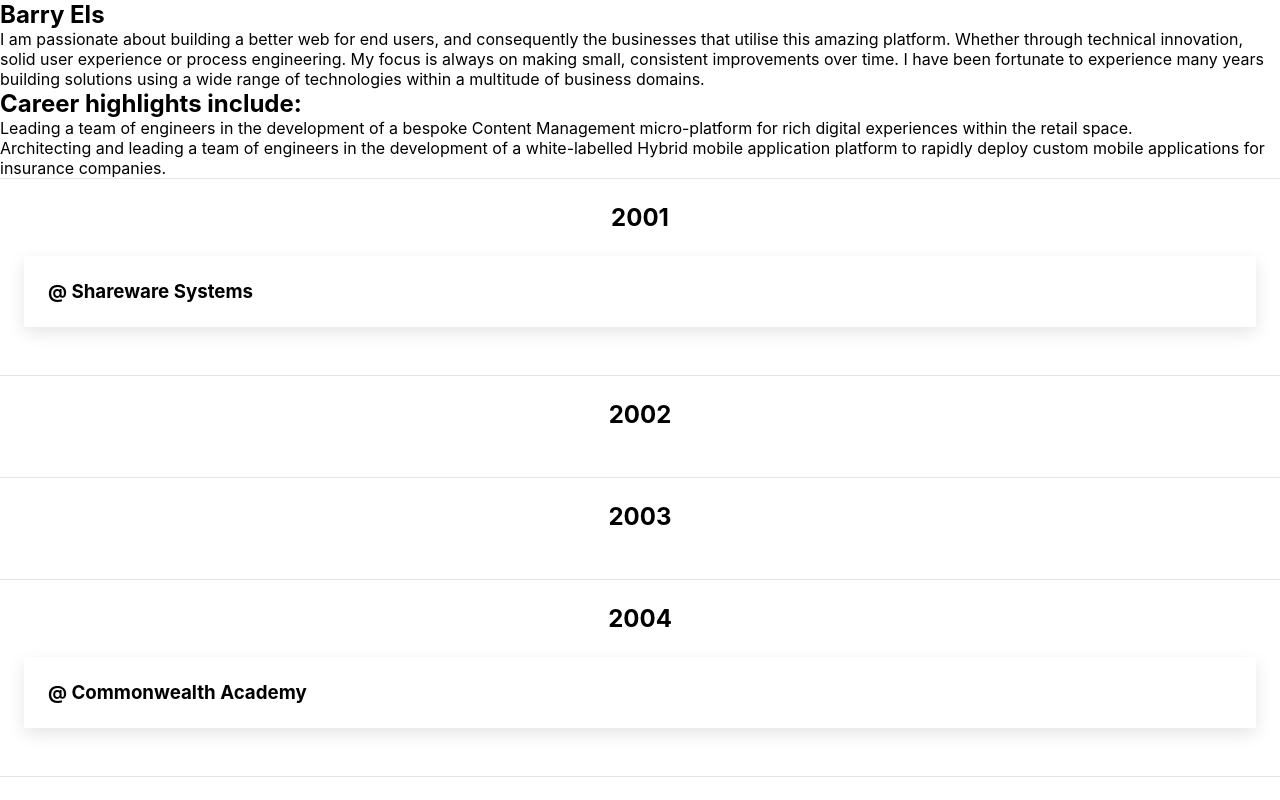
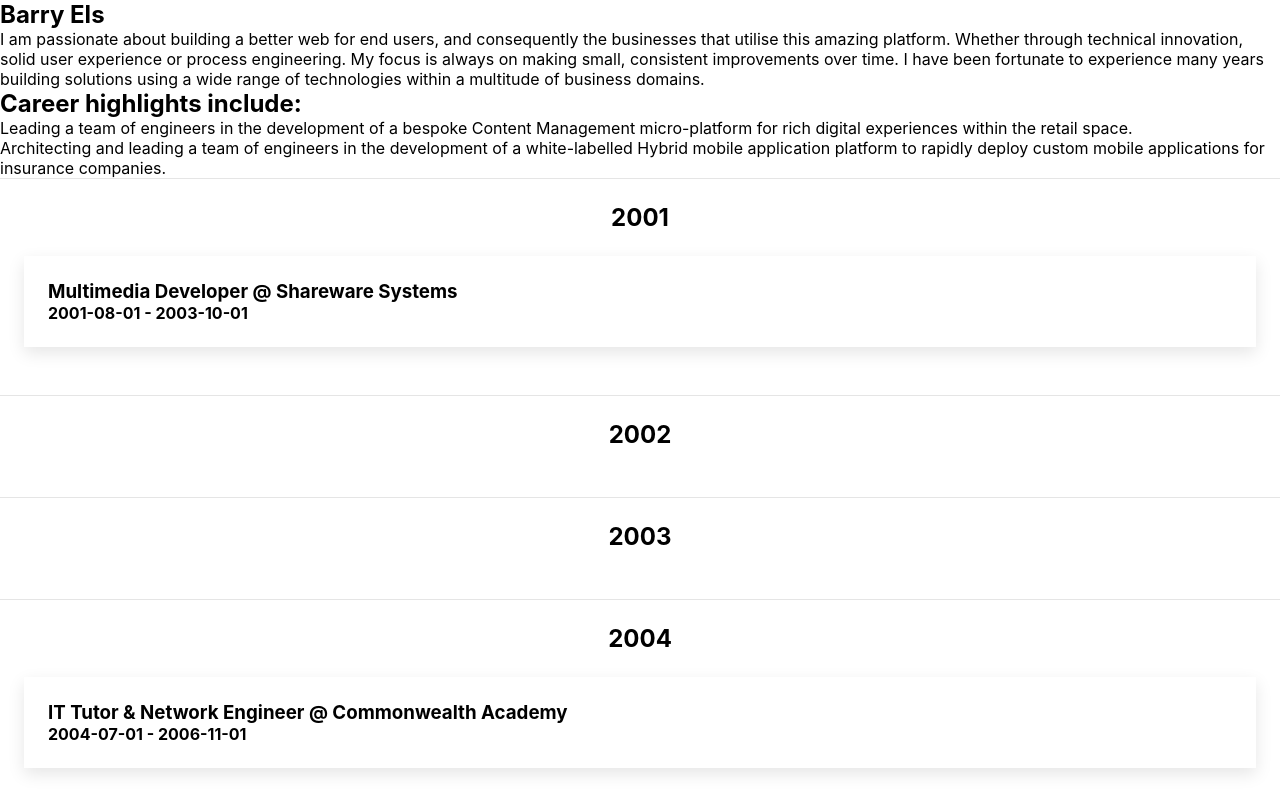
Before and after one commit to barryels/barryels.github.io, a Next.js app: page / in a window 1280 px wide. Shown: the top 800 px of the page. Built offline with nearby package versions, Linux system fonts and the light colour scheme.

Commit message:
refactor rol_updated into own component

```diff
--- /dev/null
+++ b/components/EventLogTimeline/RoleAtCompanyUpdated/index.module.css
@@ -0,0 +1,4 @@
+.root {
+  box-shadow: 0 6px 16px rgba(0, 0, 0, 0.1);
+  padding: 2.4rem;
+}
--- /dev/null
+++ b/components/EventLogTimeline/RoleAtCompanyUpdated/index.tsx
@@ -0,0 +1,17 @@
+import { EventLogEntry } from "../../../global/dataStore";
+import styles from "./index.module.css";
+
+type Props = {
+  event: EventLogEntry;
+};
+
+export default function RoleAtCompanyUpdated({ event }: Props) {
+  return (
+    <article className={styles.root} key={event.id}>
+      <h3>
+        {event.data.position} @ {event.data.companyName}
+      </h3>
+      <strong>{event.data.dateFormatted}</strong>
+    </article>
+  );
+}
--- a/components/EventLogTimeline/index.module.css
+++ b/components/EventLogTimeline/index.module.css
@@ -1,6 +1,3 @@
-.root {
-}
-
 .root > * + * {
   margin-top: 2.4rem;
 }
@@ -16,8 +13,3 @@
 .yearGroupTitle {
   text-align: center;
 }
-
-.joinedCompany {
-  box-shadow: 0 6px 16px rgba(0, 0, 0, 0.1);
-  padding: 2.4rem;
-}
--- a/components/EventLogTimeline/index.tsx
+++ b/components/EventLogTimeline/index.tsx
@@ -3,6 +3,7 @@ import {
   getEventLogEntriesGroupedByYear,
 } from "../../global/dataStore";
 import styles from "./index.module.css";
+import RoleAtCompanyUpdated from "./RoleAtCompanyUpdated";
 
 export default function EventLogTimeline() {
   const eventLogEntriesGroupedByYear = getEventLogEntriesGroupedByYear();
@@ -16,17 +17,10 @@ export default function EventLogTimeline() {
             <h2 className={styles.yearGroupTitle}>{year}</h2>
             {item.events
               .filter((event: EventLogEntry) => {
-                return event.type === "JOINED_COMPANY";
+                return event.type === "ROLE_AT_COMPANY_UPDATED";
               })
               .map((event: EventLogEntry) => {
-                return (
-                  <article className={styles.joinedCompany} key={event.id}>
-                    <h3>
-                      {event.data.position} @ {event.data.companyName}
-                    </h3>
-                    <strong>{event.data.dateFormatted}</strong>
-                  </article>
-                );
+                return <RoleAtCompanyUpdated key={event.id} event={event} />;
               })}
           </section>
         );
```
